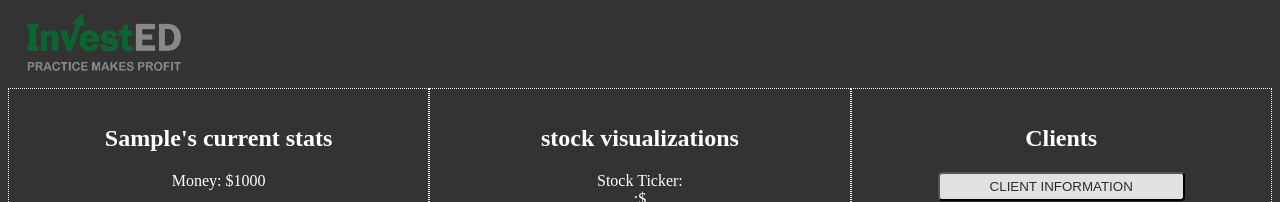
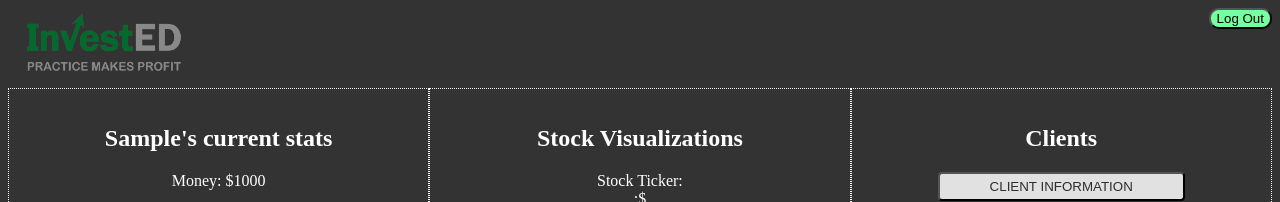
Before and after one commit to rrachelhuangg/2024-HooHacks, a React (Create React App) app in the folder frontend/: page / in a window 1280 px wide. Both pictures are taken after typing "Sample" into the empty fields and a click on the input 639 px from the left and 329 px from the top of the page. Shown: the top 202 px of the page. Built offline with nearby package versions, Linux system fonts and the light colour scheme.

Commit message:
updated log-in page to require credetionals

```diff
--- a/frontend/src/App.css
+++ b/frontend/src/App.css
@@ -69,6 +69,19 @@ ul {
   padding: 0;
   overflow: hidden;
   background-color: #333;
+}
+
+.header > button{
+  background: rgb(118, 255, 159);
+  border-radius: 10px;
+  padding: 3 3;
+  margin: 20 20;
+}
+
+.header > button:hover{
+  background: rgb(46, 161, 81);
+  padding: 3 3;
+  margin: 20 20;
 }
 
 li {
--- a/frontend/src/App.js
+++ b/frontend/src/App.js
@@ -1,4 +1,3 @@
-import logo from './logo.svg';
 import './App.css';
 import { useEffect, useState } from "react"; // useState for storing data and useEffect for changing data on click
 import * as React from 'react';
@@ -6,13 +5,6 @@ import ReactPaginate from "react-paginate"; // for pagination
 
 //can read .csv file data and display it on the page: if we write data that we collect from the api to a csv
 //file, we will be able to use it in react
-
-function NavBar(){
-  return(<>
-  <ul className = "header">
-  <li><img src = "./Logo.png" className="logoHeader"/></li>
-</ul></>);
-}
 
 let acceptedClients = {};
 function ClientComponent({clientName, desiredReturns, dueDate, givenMoney}){
@@ -37,6 +29,30 @@ function ClientComponent({clientName, desiredReturns, dueDate, givenMoney}){
     </>);
 }
 
+function hasCookie(cookie_name) {
+  let decoded_cs = decodeURIComponent(document.cookie);
+  if(decoded_cs.match(cookie_name) > 0) {
+    return true;
+  }
+  return false;
+}
+
+function getCookie(cookie_name) {
+  let decoded_cs = decodeURIComponent(document.cookie);
+  let ca = decoded_cs.split(";")
+  ca.forEach((cookie) => {
+    while(cookie.charAt(0) == ' ') {cookie = cookie.substring(1)}
+    if(cookie.indexOf(cookie_name) == 0) {
+      console.log("here " + cookie + " " + cookie_name)
+      return cookie.substring(cookie_name.length + 1)
+    }
+  });
+  return ""
+}
+
+function deleteCookie(cookie_name) {
+  document.cookie = cookie_name + "=;";
+}
 
 var closeValues = [];
 var stockTickers = [];
@@ -50,6 +66,25 @@ const [stockPortfolio, setStockPortfolio] = useState([]);
 const [page, setPage] = useState(0);
 const [filterData, setFilterData] = useState();
 const n = 1;
+
+function NavBar(){
+  return(<>
+  <div style={{display : 'block'}}>
+    <ul className = "header">
+      <li><img src = "./Logo.png" className="logoHeader"/></li>
+      <button style={{float : 'right'}} onClick={logout}>Log Out</button>
+    </ul>
+  </div>
+  </>);
+}
+
+function logout() {
+  deleteCookie("username");
+  setLogin(true);
+  console.log(displayLogin);
+  setName()
+
+}
 
   function TickerDisplay({closeVal, stockTicker}){
     function buy(){
@@ -125,6 +160,7 @@ const n = 1;
         }, [page]);
 
   const handleSubmit = (event) => {
+
     setLogin(false);
   }
 
@@ -169,7 +205,7 @@ const n = 1;
     return(<>{clients}</>);
   }
   //scuffed way of redirecting after login (toggles login stuff)
-  if (displayLogin) {
+  if (displayLogin && getCookie("username").length == 0) {
     return(<>
       <div className = "logoContainer"><img src = "./Logo.png" className="logo"/></div>
     <form className = "loginPage" onSubmit={handleSubmit}>
@@ -178,7 +214,9 @@ const n = 1;
           type="text"
           value={name}
           onChange={(e) => {setName(e.target.value);
+            document.cookie = "username=" + e.target.value + ";";
           }}
+          required
         />
       <div><input className = "inputField" type="submit" /></div>
     </form></>);
@@ -193,7 +231,7 @@ const n = 1;
   <p>Portfolio: {stockPortfolio}</p>
   </div>
   <div class="column" style={{ height: '100vh', overflow: 'scroll' }}>
-  <h2> stock visualizations </h2>
+  <h2> Stock Visualizations </h2>
   <ul>
 {filterData && filterData.map((item, index) => <li>Stock Ticker:{item}</li>)}
 </ul>
```
Also changed, not shown: frontend/public/manifest.json.
